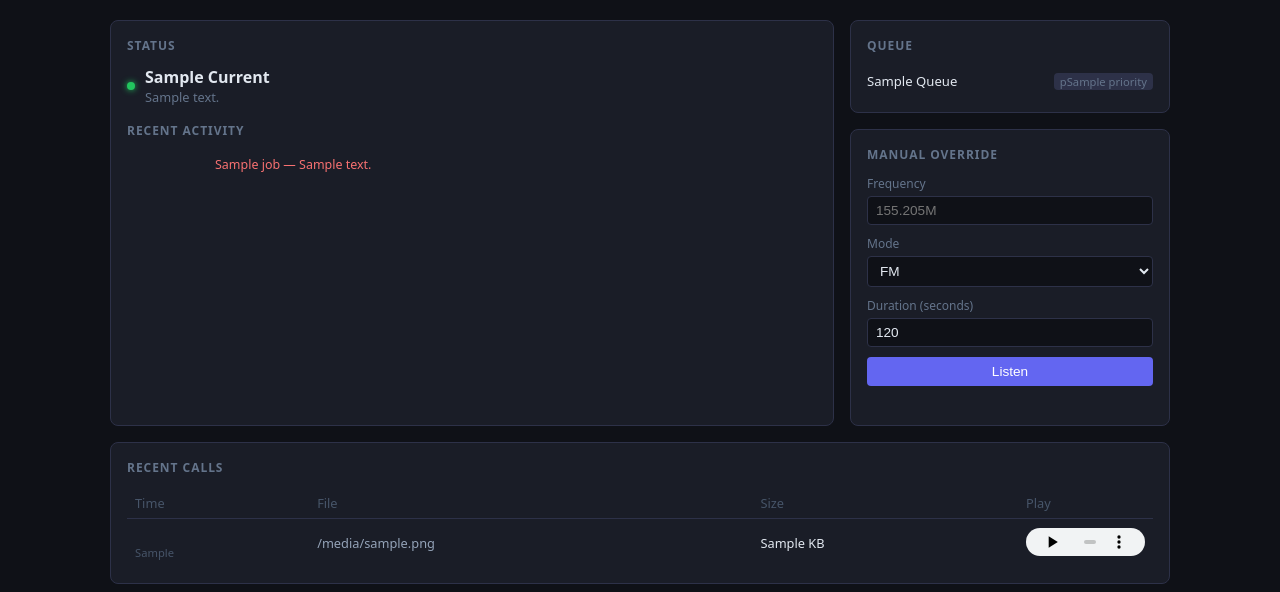
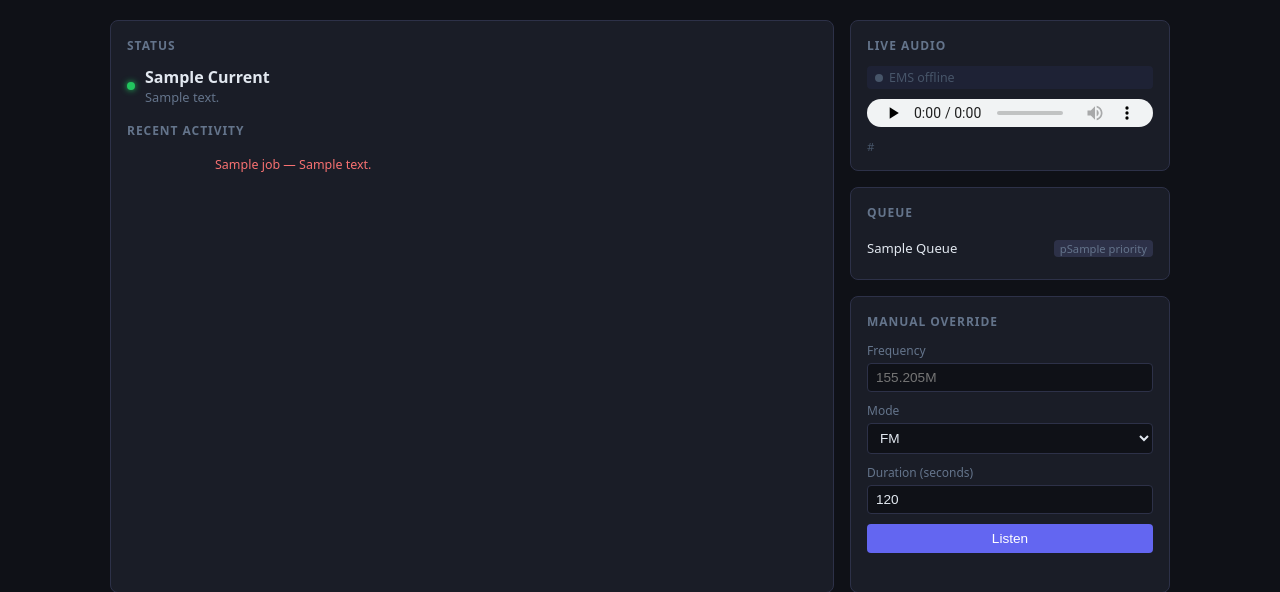
Before and after one commit to robertegardner/scanner, a Flask app: template files/opt/scanner/templates/index.html in a window 1280 px wide. Shown: the part 49-641 px from the top of the page. Run offline with Flask 3, Linux system fonts and the light colour scheme; the template is opened without the code that fills it: most values are stand-ins (such as "Sample title", 1, 10 or a date in 2020); a database or web service that is not in the repository returns one stand-in record (values such as "Sample title"); data that the repository does not hold is empty.

Commit message:
feat: add Icecast live audio streaming to EMS scanner web UI
- Add /api/stream endpoint that reports stream URL + EMS active state
- Add Live Audio card to dashboard with <audio> player and live/idle badge
- Poll /api/stream every 5s to update badge and talkgroup display
- Add ICECAST_STREAM_URL to config.env.example
- SDRTrunk playlist updated separately with icecastHTTPConfiguration block
  and catch-all alias (talkgroupRange 0–65535 → MOSWIN Live mount)

Password must be set in /var/lib/scanner/SDRTrunk/playlist/default.xml
before restarting scanner-scheduler.

Co-Authored-By: Claude Sonnet 4.6 <noreply@anthropic.com>

```diff
--- a/files/opt/scanner/app.py
+++ b/files/opt/scanner/app.py
@@ -16,6 +16,7 @@ SCHEDULER_URL = f"http://127.0.0.1:{os.environ.get('SCHEDULER_PORT', '8082')}"
 EMS_RECORDINGS_DIR = Path(os.environ.get("EMS_RECORDINGS_DIR", "/var/lib/scanner/ems/recordings"))
 MANUAL_RECORDINGS_DIR = Path(os.environ.get("MANUAL_RECORDINGS_DIR", "/var/lib/scanner/manual"))
 NOAA_DATA_DIR = Path(os.environ.get("NOAA_DATA_DIR", "/var/lib/scanner/noaa"))
+ICECAST_STREAM_URL = os.environ.get("ICECAST_STREAM_URL", "")
 
 
 def _sched(path: str, method: str = "GET", json: dict | None = None) -> dict | list:
@@ -35,7 +36,8 @@ def _sched(path: str, method: str = "GET", json: dict | None = None) -> dict | l
 def index():
     status = _sched("/status")
     calls = _sched("/calls?limit=20")
-    return render_template("index.html", status=status, calls=calls)
+    return render_template("index.html", status=status, calls=calls,
+                           stream_url=ICECAST_STREAM_URL)
 
 
 @app.route("/gallery")
@@ -94,6 +96,18 @@ def api_passes():
     return jsonify(_sched("/passes"))
 
 
+@app.route("/api/stream")
+def api_stream():
+    status = _sched("/status")
+    current = status.get("current") if isinstance(status, dict) else None
+    ems_active = current is not None and current.get("name") == "ems_scanner"
+    return jsonify({
+        "url": ICECAST_STREAM_URL,
+        "active": ems_active,
+        "talkgroup": current.get("detail") if ems_active and current else None,
+    })
+
+
 # ---------------------------------------------------------------------------
 # File serving
 # ---------------------------------------------------------------------------
--- a/files/opt/scanner/templates/index.html
+++ b/files/opt/scanner/templates/index.html
@@ -69,6 +69,13 @@
   audio { width: 100%; margin-top: 2px; height: 28px; }
 
   .empty-state { color: #475569; font-size: 0.82rem; padding: 12px 0; }
+
+  .stream-player { display: flex; flex-direction: column; gap: 8px; }
+  .stream-url { font-size: 0.72rem; color: #475569; word-break: break-all; margin-top: 4px; }
+  .stream-badge { display: inline-flex; align-items: center; gap: 6px;
+                  font-size: 0.78rem; padding: 3px 8px; border-radius: 4px; }
+  .stream-badge.live { background: #14532d; color: #4ade80; }
+  .stream-badge.idle { background: #1e2235; color: #475569; }
 </style>
 </head>
 <body>
@@ -125,6 +132,21 @@
 
   <!-- Sidebar -->
   <div>
+
+    <!-- Live audio -->
+    {% if stream_url %}
+    <div class="card" style="margin-bottom:16px">
+      <h2>Live Audio</h2>
+      <div class="stream-player">
+        <div id="stream-badge" class="stream-badge idle">
+          <span class="dot gray" id="stream-dot"></span>
+          <span id="stream-label">EMS offline</span>
+        </div>
+        <audio id="live-audio" controls preload="none" src="{{ stream_url }}"></audio>
+        <div class="stream-url">{{ stream_url }}</div>
+      </div>
+    </div>
+    {% endif %}
 
     <!-- Queue -->
     <div class="card" style="margin-bottom:16px">
@@ -237,6 +259,26 @@ async function releaseOverride() {
   document.getElementById("release-btn").style.display = "none";
 }
 
+async function pollStream() {
+  try {
+    const r = await fetch("/api/stream");
+    const s = await r.json();
+    const badge = document.getElementById("stream-badge");
+    const dot   = document.getElementById("stream-dot");
+    const label = document.getElementById("stream-label");
+    if (!badge) return;
+    if (s.active) {
+      badge.className = "stream-badge live";
+      dot.className   = "dot green";
+      label.textContent = s.talkgroup ? s.talkgroup : "EMS live";
+    } else {
+      badge.className = "stream-badge idle";
+      dot.className   = "dot gray";
+      label.textContent = "EMS offline";
+    }
+  } catch (_) {}
+}
+
 // Poll status every 5 seconds and update the page without a full reload.
 async function pollStatus() {
   try {
@@ -313,6 +355,8 @@ function escHtml(s) {
 
 setInterval(pollStatus, 5000);
 setInterval(pollCalls, 30000);
+setInterval(pollStream, 5000);
+pollStream();
 </script>
 </body>
 </html>
```
Also changed, not shown: 1 other file.
